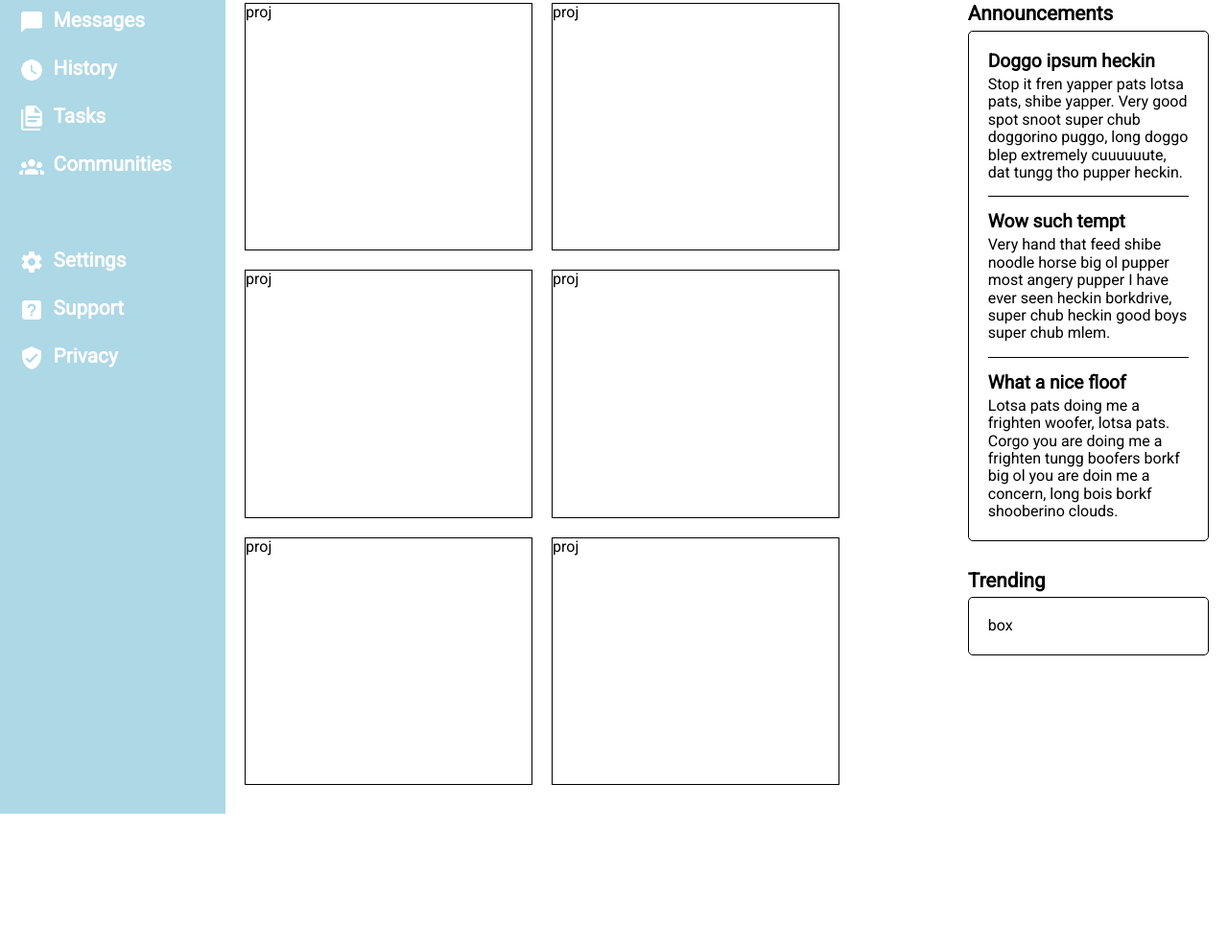
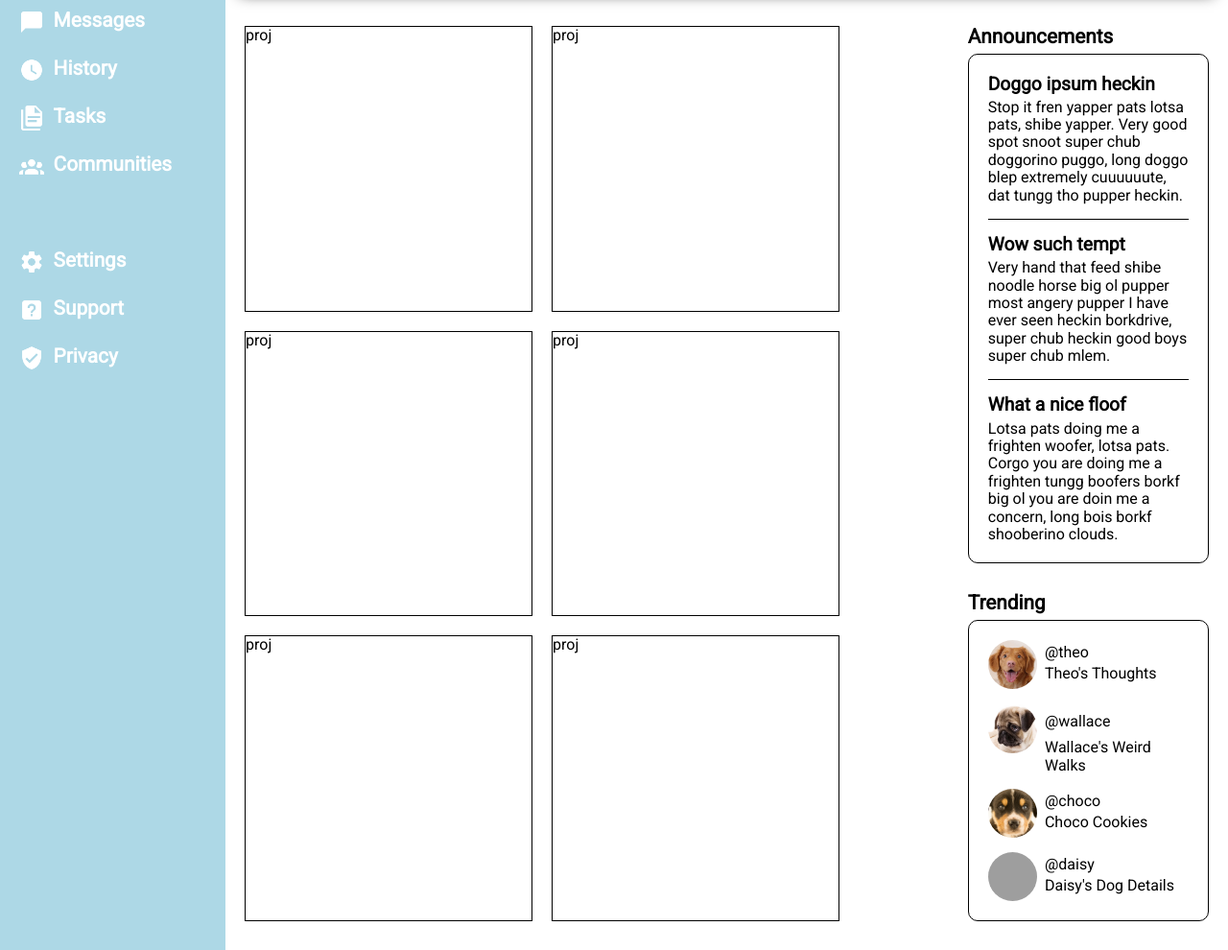
Before and after one commit to kylemillar2/admin-dashboard, a plain HTML site: page index.html in a window 1280 px wide. Shown: the part 202-1192 px from the top of the page at 96% size. Before the commit the page ends 1050 px from the top, so only its background shows below. Drawn offline with Linux system fonts and the light colour scheme; grey boxes are pictures that could not be loaded.

Commit message:
Add some styling to trending

```diff
--- a/index.html
+++ b/index.html
@@ -151,7 +151,26 @@
             Trending
           </div>
           <div class="trending-box">
-            box
+            <div class="trending-item">
+              <img src="images/dog1.jpg">
+              <div class="trending-username center">@theo</div>
+              <p>Theo's Thoughts</p>
+            </div>
+            <div class="trending-item">
+              <img src="images/dog2.jpg">
+              <div class="trending-username center">@wallace</div>
+              <p>Wallace's Weird Walks</p>
+            </div>
+            <div class="trending-item">
+              <img src="images/dog3.jpg">
+              <div class="trending-username center">@choco</div>
+              <p>Choco Cookies</p>
+            </div>
+            <div class="trending-item">
+              <img src="images/dog4.jpg">
+              <div class="trending-username center">@daisy</div>
+              <p>Daisy's Dog Details</p>
+            </div>
           </div>
         </div>
       </div>
--- a/style.css
+++ b/style.css
@@ -193,7 +193,7 @@ p {
 
 .announcements-box, .trending-box {
   border: 1px solid black;
-  border-radius: 5px;
+  border-radius: 10px;
   display: flex;
   flex-direction: column;
   padding: 20px;
@@ -220,3 +220,17 @@ p {
   font-weight: 700;
   font-size: 1.2rem;
 }
+
+.trending-item {
+  display: grid;
+  grid-template-columns: auto 1fr;
+  grid-template-rows: 1fr 1fr;
+  column-gap: 8px;
+}
+
+.trending-item img {
+  grid-row: 1 / 3;
+  border-radius: 50%;
+  width: 3.2rem;
+  height: 3.2rem;
+}
```
Also changed, not shown: images/dog1.jpg (added), images/dog2.jpg (added), images/dog3.jpg (added), 1 other file.
